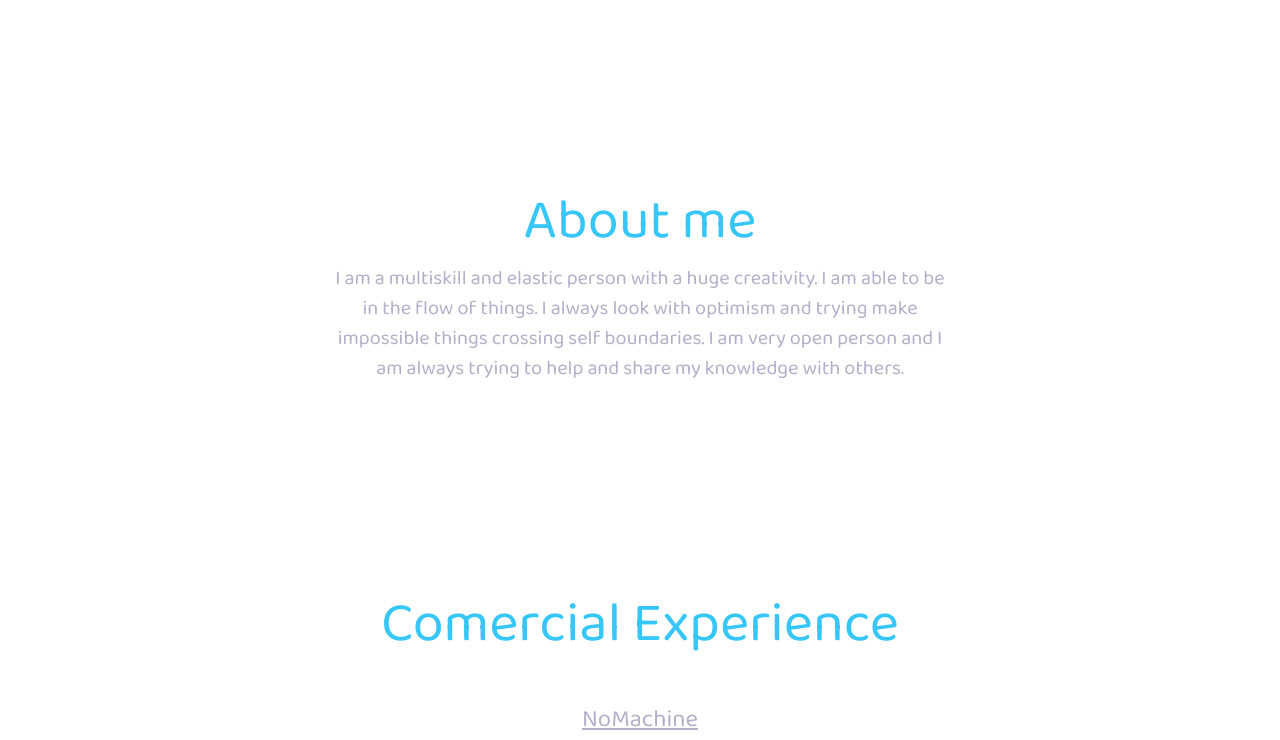
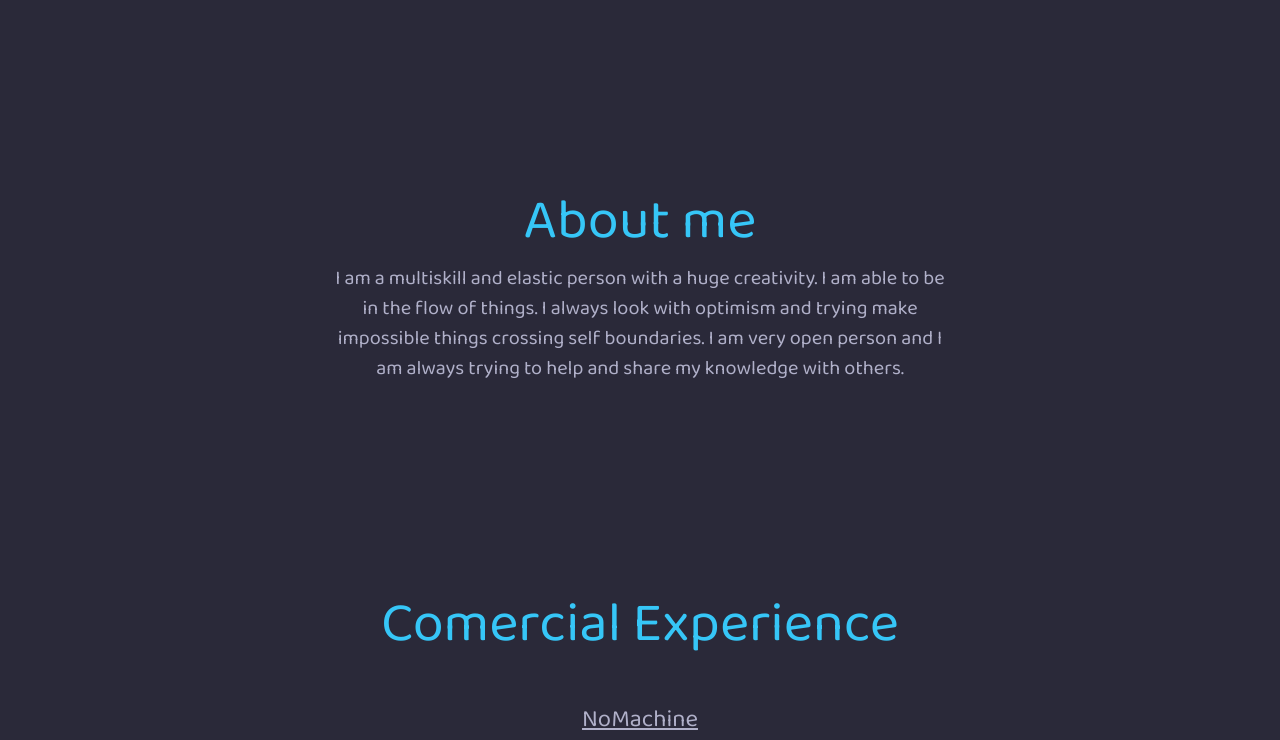
Before and after one commit to maciejadamski89/resume_page, a website: page src/html/index.html in a window 1280 px wide. Shown: the part 653-1393 px from the top of the page. Drawn offline with nearby package versions, Linux system fonts and the light colour scheme; files that its build step writes are made by us from their sources; files whose address does not match are found by name.

Commit message:
code clean

```diff
--- a/src/sass/_base.sass
+++ b/src/sass/_base.sass
@@ -40,6 +40,9 @@ body
 .row
     margin: 0
 
+main
+    background-color: $secondary-color
+
 p
     font-family: $p-font-family
     font-size: $p-font-size
@@ -65,6 +68,3 @@ a:focus
 
 a > h4:hover
     color: $primary-color !important
-
-hr
-    color: $primary-color
--- a/src/sass/_module.sass
+++ b/src/sass/_module.sass
@@ -24,9 +24,6 @@
 .bg-gray
     background-color: var(--bs-gray-100)
 
-.primary-bg
-    background-color: #8484ac
-
 .secondary-bg
     background-color: $secondary-color !important
 
@@ -39,15 +36,12 @@
 .icon
     font-size: 60px
     padding: 16px
-    color: #b0b0c9
+    color: $light-gray
     transition: 0.5s all
 
 .icon:hover
     color: $primary-color
     transition: 0.5s all
-
-.wave
-    position: absolute
 
 .btn
     color: $primary-color
--- a/src/sass/_variables.sass
+++ b/src/sass/_variables.sass
@@ -1,29 +1,24 @@
-// $primary-color: #006cd1
-// $primary-color: #087ca7
 $primary-color: #36C6F7
 $secondary-color: #2A2939
 $light-gray: #b0b0c9
+$font-family: 'Baloo 2', cursive
 
 // body
-$body-background-color: #fff
-// $body-font-family: 'Barlow', sans-serif
-// $body-font-family: var(--bs-font-sans-serif)
-$body-font-family: 'Baloo 2', cursive
-$body-font-color: #000
+$body-background-color: $secondary-color
+$body-font-family: $font-family
+$body-font-color: $light-gray
 
 // headers
-$h-font-family: $body-font-family
+$h-font-family: $font-family
 $h-font-size: 34px
 $h-font-color: #b0b0c9
 
 // paragraphs
-$p-font-family: $body-font-family
+$p-font-family: $font-family
 $p-font-size: 20px
-$p-font-color: #b0b0c9
+$p-font-color: $light-gray
 
 // links
-$a-font-family: $body-font-family
+$a-font-family: $font-family
 $a-font-size: 20px
 $a-font-color: $light-gray
-
-$hero-bg: #fff
```
